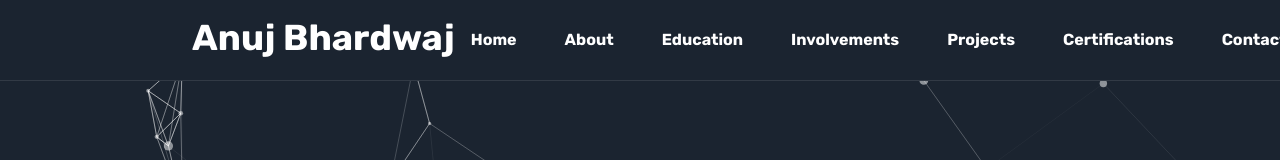
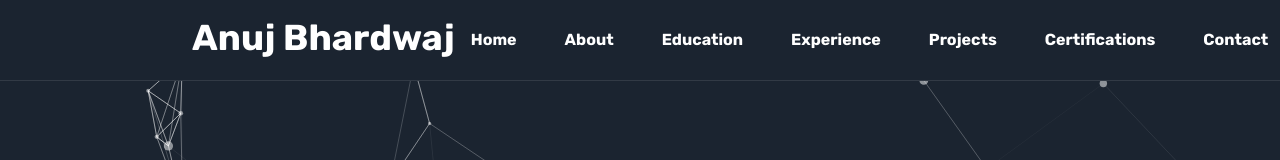
Before and after one commit to bhardwaj-anuj64/portfolio, a React app: page / in a window 1280 px wide. Shown: the top 160 px of the page. Built offline with nearby package versions, Linux system fonts and the light colour scheme.

Commit message:
Update Header.tsx

```diff
--- a/src/sections/Header.tsx
+++ b/src/sections/Header.tsx
@@ -43,7 +43,7 @@ export class Header extends React.Component {
                   <Scroller href="#education" className="nav-link">Education</Scroller>
                 </Nav.Item>
                 <Nav.Item as="li">
-                  <Scroller href="#involvements" className="nav-link">Involvements</Scroller>
+                  <Scroller href="#experience" className="nav-link">Experience</Scroller>
                 </Nav.Item>
                 <Nav.Item as="li">
                   <Scroller href="#projects" className="nav-link">Projects</Scroller>
```
